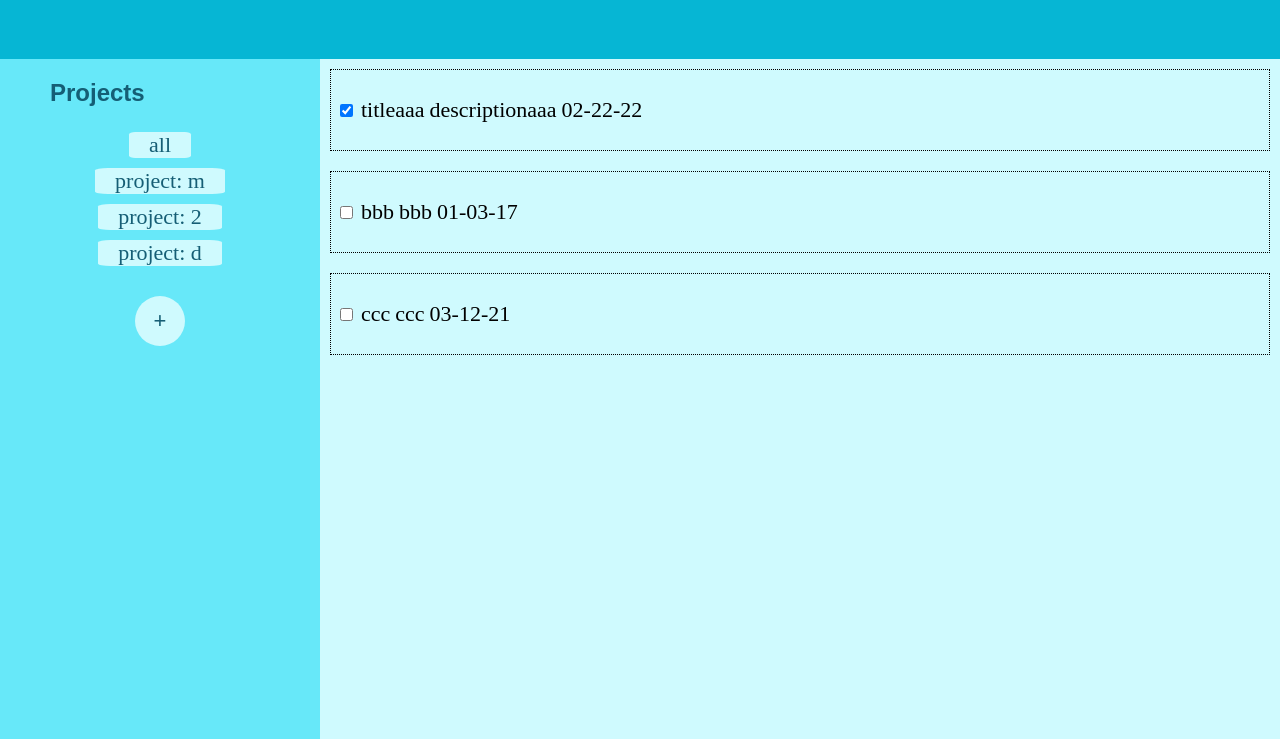
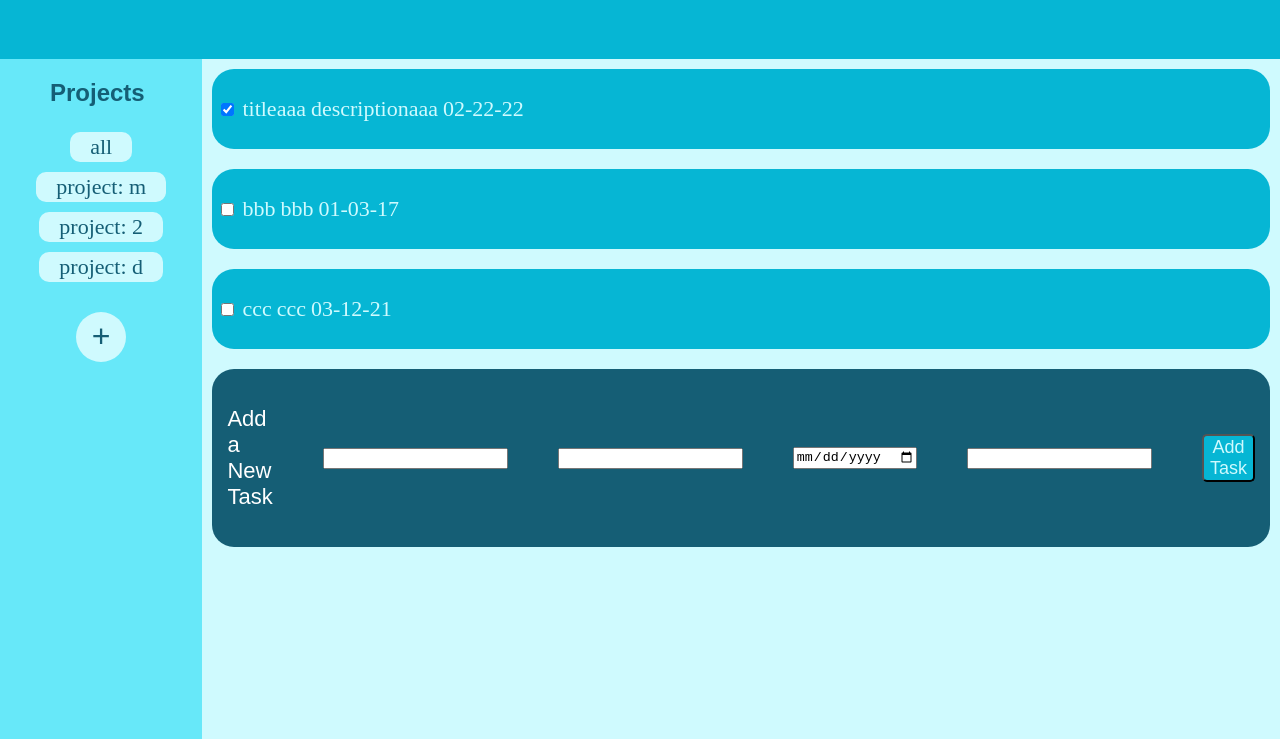
Before and after one commit to NathanielTang/to-do-list, a website with bundled scripts: page dist/index.html in a window 1280 px wide. Shown: the part 61-800 px from the top of the page. Built offline with nearby package versions, Linux system fonts and the light colour scheme.

Commit message:
added DOM elements for the input field for tasks

```diff
--- a/src/DOM.js
+++ b/src/DOM.js
@@ -1,4 +1,6 @@
 import { switchToProject } from "./index.js";
+
+const content = document.getElementById("content");
 
 export function render(array, project = "all") {
   if (project === "all") {
@@ -16,7 +18,6 @@ export function render(array, project = "all") {
 
 //content
 export function createContent(array) {
-  const content = document.getElementById("content");
   content.innerHTML = "";
 
   array.forEach((element) => {
@@ -87,3 +88,43 @@ export function createSidebar(array) {
     projectDiv.addEventListener("click", switchToProject);
   });
 }
+
+
+//task input
+    //put this at the end of the render function so that the input is at the bottom
+
+export function taskInput() {
+    const taskInputText = document.createElement('p');
+    taskInputText.textContent = "Add a New Task";
+
+    const inputDiv = document.createElement('div');
+    inputDiv.classList.add('task', 'inputDiv');
+    content.appendChild(inputDiv);
+
+    const titleInput = document.createElement('input');
+    titleInput.setAttribute('type', "text");
+    titleInput.id = "titleInput";
+
+    const descriptionInput = document.createElement('input');
+    descriptionInput.setAttribute('type', "text");
+    descriptionInput.id = "descriptionInput";
+
+    const dateInput = document.createElement('input');
+    dateInput.setAttribute('type', "date");
+    dateInput.id = "dateInput";
+
+    const projectInput = document.createElement('input');
+    projectInput.setAttribute('type', "text");
+    projectInput.id = "projectInput";
+
+    const inputBtn = document.createElement('button');
+    inputBtn.id = "inputBtn";
+    inputBtn.textContent = 'Add Task';
+
+    inputDiv.appendChild(taskInputText);
+    inputDiv.appendChild(titleInput);
+    inputDiv.appendChild(descriptionInput);
+    inputDiv.appendChild(dateInput);
+    inputDiv.appendChild(projectInput);
+    inputDiv.appendChild(inputBtn);
+}
--- a/src/index.js
+++ b/src/index.js
@@ -1,7 +1,8 @@
 import "./style.css";
 import { Task } from "./task-class";
-import { render, createContent, createSidebar } from "./DOM";
+import { render, createContent, createSidebar, taskInput } from "./DOM";
 import { Project, addProjectBtn } from "./project";
+import { dddd } from "./input-logic";
 
 //test
 const firstTask = new Task(
@@ -62,3 +63,5 @@ export function switchToProject() {
   console.log(name);
   render(taskArray, name);
 }
+
+taskInput();
--- /dev/null
+++ b/src/input-logic.js
@@ -0,0 +1,11 @@
+const content = document.getElementById('content')
+
+export function submitTask() {
+    const titleInput = document.getElementById('titleInput')
+    const descriptionInput = document.getElementById('descriptionInput')
+    const dateInput= document.getElementById('dateInput')
+    const projectInput= document.getElementById('projectInput')
+
+    console.log(titleInput.value)
+
+}
--- a/src/style.css
+++ b/src/style.css
@@ -47,11 +47,11 @@ body {
 
 }
 .project {
-  border-radius: 10%;
+  border-radius: 10px;;
   border: #155e75;
   background-color:#cffafe;
   color:#155e75;
-  padding: 0px 20px;
+  padding: 2px 20px;
   margin: 5px 0px;
   font-size: 22px;
   cursor: pointer;
@@ -74,7 +74,7 @@ body {
     color:#155e75;
     width: 50px;
     height: 50px;
-    font-size: 22px;
+    font-size: 32px;
     cursor: pointer;
 }
 
@@ -85,7 +85,9 @@ body {
 /* task */
 
 .task {
-    border: 1px dotted black;
+  background-color:#06b6d4;
+  color:#cffafe;
+  border-radius: 22px;
     margin: 10px;
     padding: 5px;
     display: flex;
@@ -94,7 +96,20 @@ body {
     font-size: 22px;
 }
 
-input {
-    background-color: red;
-    color: blue;
+.inputDiv {
+  padding: 15px;
+  background-color:#155e75;
+  color:white;
+  font-family: sans-serif;
+  display: flex;
+  gap: 50px;
 }
+
+#inputBtn {
+  color:#cffafe;
+  background-color:#06b6d4;
+
+  border-radius: 5px;
+  font-size: 18px;
+
+}
```
Also changed, not shown: dist/main.js.
